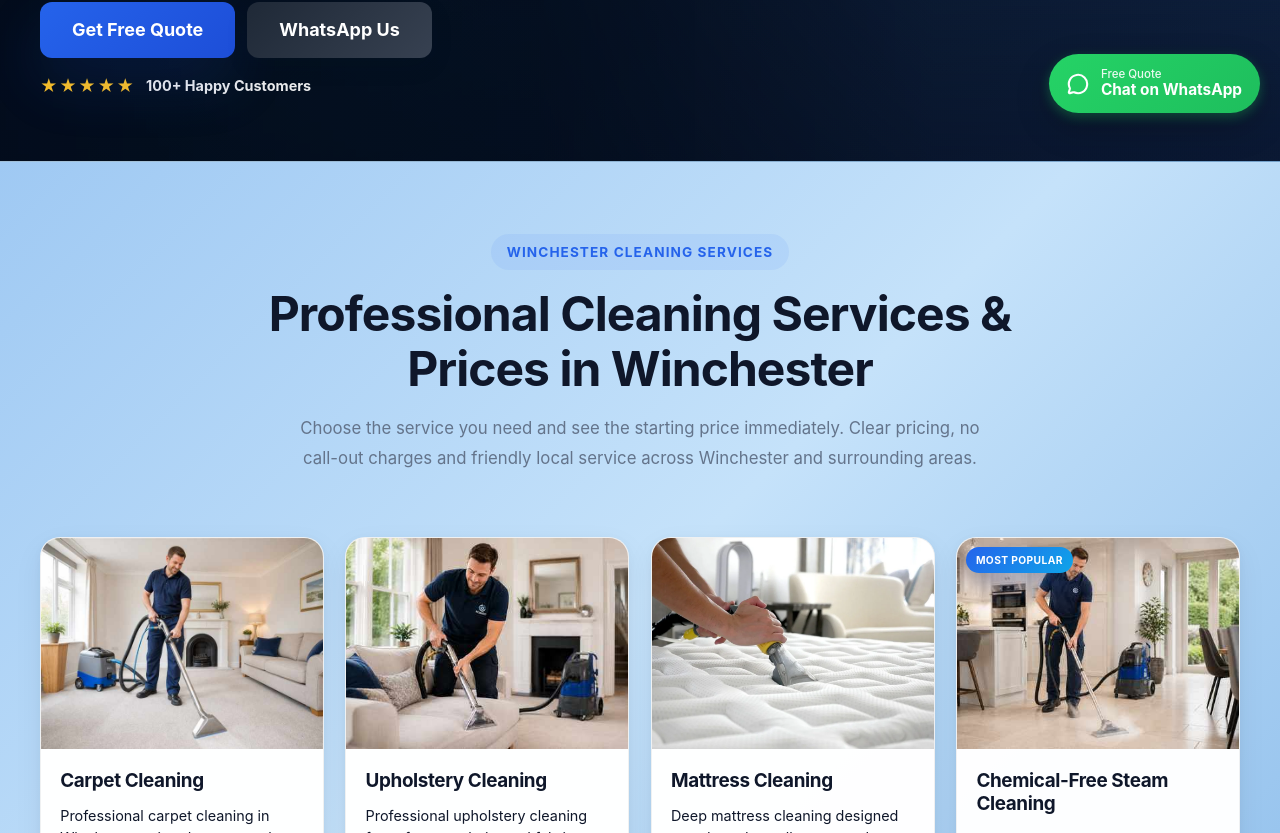
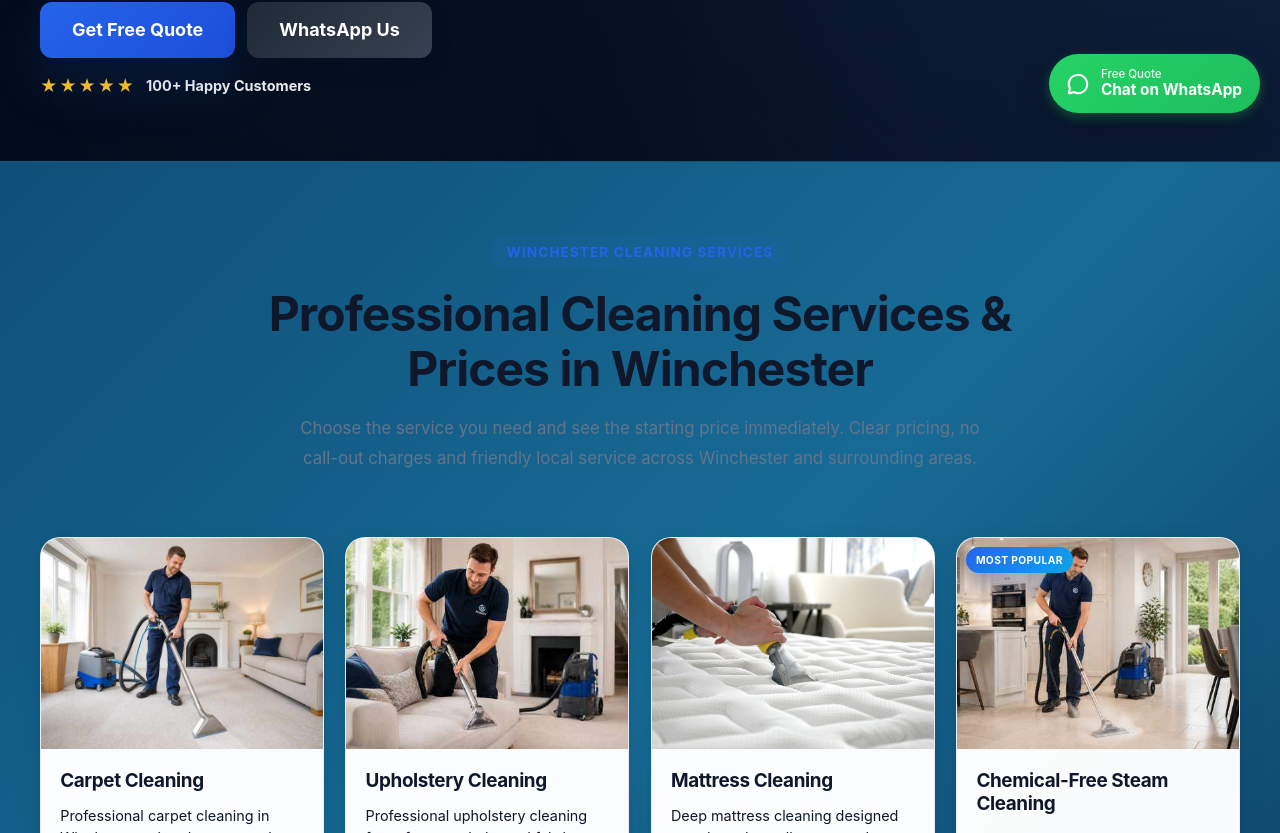
Before and after one commit to Robigo1977/ROBIGO-V5, a React (Vite) app: page / in a window 1280 px wide. Shown: the part 667-1500 px from the top of the page. Built offline with nearby package versions, Linux system fonts and the light colour scheme; no server answers; the database is empty.

Commit message:
Replace pale blue homepage section with richer blue

```diff
--- a/src/styles/globals.css
+++ b/src/styles/globals.css
@@ -113,7 +113,7 @@ main {
 
 /* Stronger visual rhythm for the ROBIGO homepage. The hero remains untouched. */
 #main-content > section:nth-of-type(2) {
-  background: linear-gradient(135deg, #9fc9f3 0%, #c5e2fa 48%, #8abbea 100%);
+  background: linear-gradient(135deg, #0f4f78 0%, #176b96 52%, #0d3f63 100%);
 }
 
 #main-content > section:nth-of-type(3) {
```
